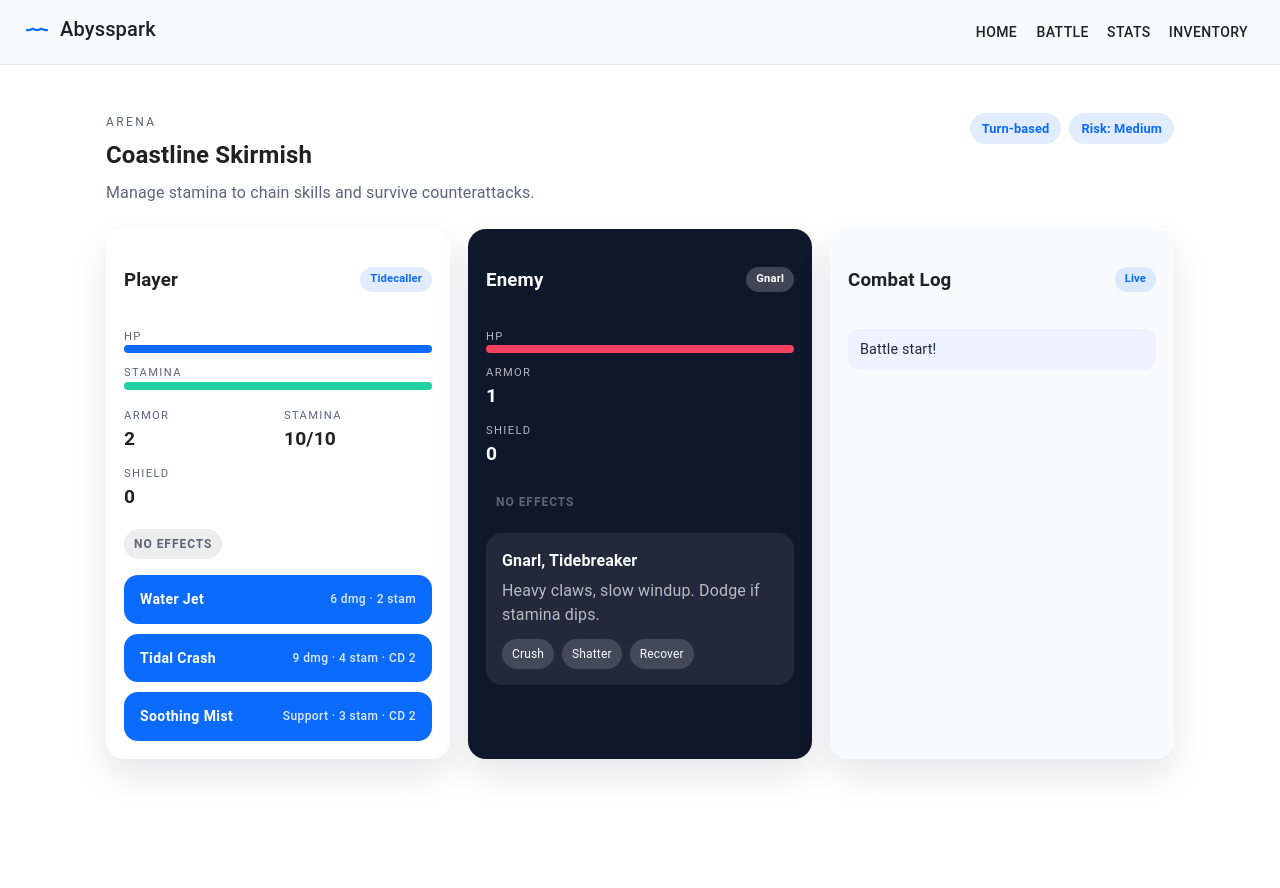
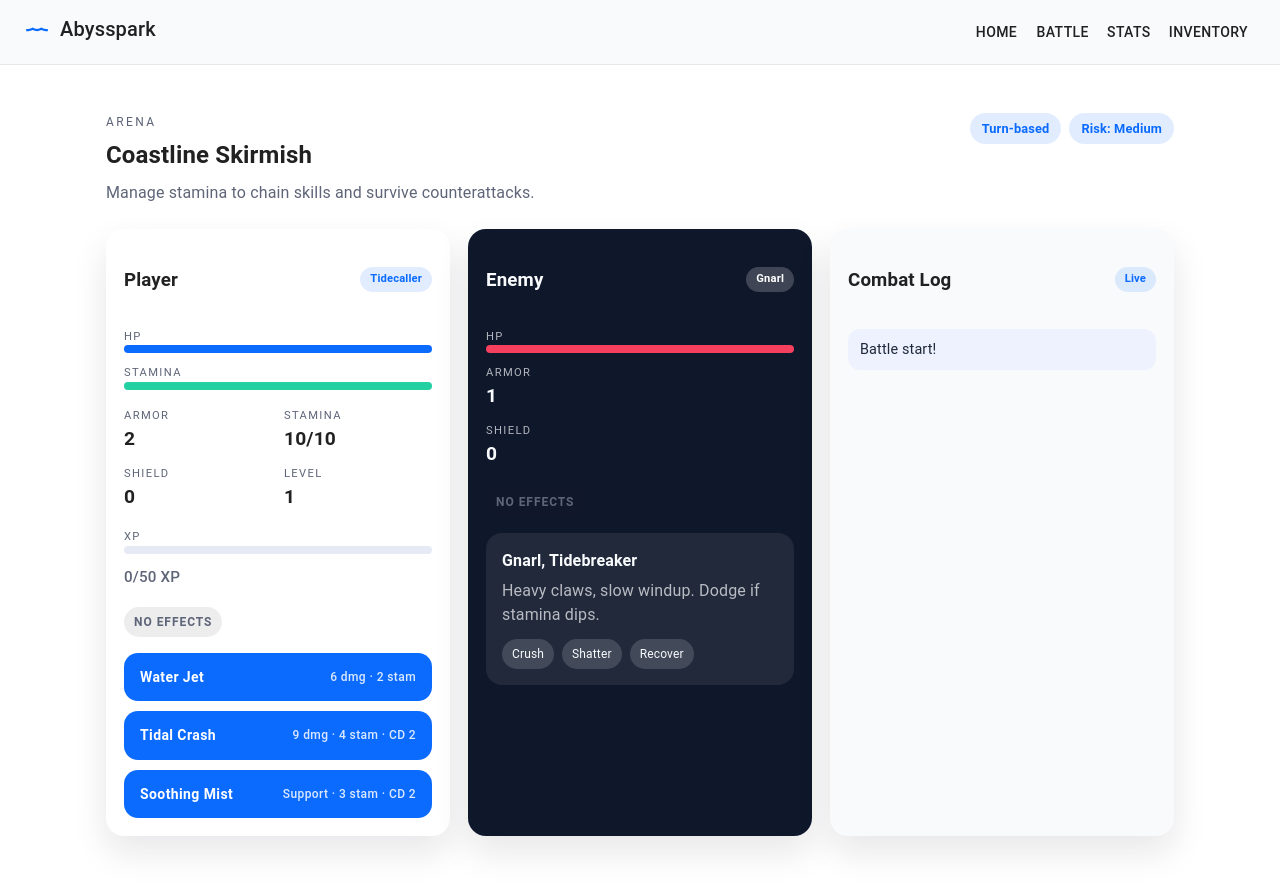
Before and after one commit to Ilobavic/text-game-, a React (Vite) app: page /battle in a window 1280 px wide. Shown: the top 888 px of the page. Before the commit the page ends 823 px from the top, so only its background shows below. Built offline with nearby package versions, Linux system fonts and the light colour scheme.

Commit message:
Add XP progression and leveling

```diff
--- a/src/game/combat.js
+++ b/src/game/combat.js
@@ -8,6 +8,15 @@ export function createDefaultPlayer() {
     maxStamina: 10,
     shield: 0,
     statuses: [],
+    level: 1,
+    xp: 0,
+    nextLevelXp: 50,
+    perkPoints: 0,
+    perks: {
+      vigor: 0,
+      focus: 0,
+      flow: 0,
+    },
     skills: [
       {
         name: "Water Jet",
@@ -48,6 +57,7 @@ export function createDefaultEnemy() {
     armor: 1,
     shield: 0,
     statuses: [],
+    xpReward: 35,
   };
 }
 
@@ -160,3 +170,31 @@ export function applySkill(player, enemy, skill) {
 
   return { player: newPlayer, enemy: newEnemy, logs };
 }
+
+export function applyXp(player, amount) {
+  let updated = { ...player, xp: player.xp + amount };
+  const logs = [];
+  let leveled = false;
+
+  while (updated.xp >= updated.nextLevelXp) {
+    updated = {
+      ...updated,
+      xp: updated.xp - updated.nextLevelXp,
+      level: updated.level + 1,
+      nextLevelXp: Math.round(updated.nextLevelXp * 1.25 + 20),
+      perkPoints: (updated.perkPoints || 0) + 1,
+      maxHealth: updated.maxHealth + 4,
+      maxStamina: updated.maxStamina + 1,
+    };
+    updated.health = updated.maxHealth;
+    updated.stamina = updated.maxStamina;
+    leveled = true;
+    logs.push(`Level up! You are now level ${updated.level}.`);
+  }
+
+  if (!leveled) {
+    logs.push(`You gained ${amount} XP.`);
+  }
+
+  return { player: updated, logs };
+}
--- a/src/pages/Battle.jsx
+++ b/src/pages/Battle.jsx
@@ -8,10 +8,21 @@ import {
   applyDamage,
   hasStatus,
   tickStatuses,
+  applyXp,
 } from "../game/combat";
 
 export default function Battle() {
-  const [player, setPlayer] = useState(createDefaultPlayer());
+  const [player, setPlayer] = useState(() => {
+    const stored = localStorage.getItem("playerProfile");
+    if (stored) {
+      try {
+        return JSON.parse(stored);
+      } catch (e) {
+        return createDefaultPlayer();
+      }
+    }
+    return createDefaultPlayer();
+  });
   const [enemy, setEnemy] = useState(createDefaultEnemy());
   const [log, setLog] = useState(["Battle start!"]);
 
@@ -85,10 +96,15 @@ export default function Battle() {
 
     if (nextEnemy.health <= 0) {
       addLog(`You defeated ${nextEnemy.name}!`);
+      const xpAward = nextEnemy.xpReward || 20;
+      const xpResult = applyXp(nextPlayer, xpAward);
+      nextPlayer = xpResult.player;
+      xpResult.logs.forEach(addLog);
     }
 
     setPlayer(nextPlayer);
     setEnemy(nextEnemy);
+    localStorage.setItem("playerProfile", JSON.stringify(nextPlayer));
   }
 
   return (
@@ -151,6 +167,27 @@ export default function Battle() {
                 <div>
                   <div className="stat-label">Shield</div>
                   <div className="stat-value">{player.shield || 0}</div>
+                </div>
+                <div>
+                  <div className="stat-label">Level</div>
+                  <div className="stat-value">{player.level}</div>
+                </div>
+              </div>
+              <div className="stat-block">
+                <div>
+                  <div className="stat-label">XP</div>
+                  <div className="stat-track">
+                    <span
+                      style={{
+                        width: `${
+                          (player.xp / (player.nextLevelXp || 1)) * 100
+                        }%`,
+                      }}
+                    />
+                  </div>
+                </div>
+                <div className="stat-value subtle">
+                  {player.xp}/{player.nextLevelXp} XP
                 </div>
               </div>
               <div className="status-row">
--- a/src/pages/Stats.jsx
+++ b/src/pages/Stats.jsx
@@ -1,6 +1,7 @@
 import React from "react";
 
 export default function Stats() {
+  const player = JSON.parse(localStorage.getItem("playerProfile") || "null");
   return (
     <div className="stats-page">
       <div className="section-head">
@@ -23,15 +24,27 @@ export default function Stats() {
           <div className="stats-list">
             <div>
               <div className="stat-label">Health</div>
-              <div className="stat-value">40</div>
+              <div className="stat-value">
+                {player?.maxHealth ?? 40}
+              </div>
             </div>
             <div>
               <div className="stat-label">Armor</div>
-              <div className="stat-value">2</div>
+              <div className="stat-value">{player?.armor ?? 2}</div>
             </div>
             <div>
               <div className="stat-label">Stamina</div>
-              <div className="stat-value">10</div>
+              <div className="stat-value">
+                {player?.maxStamina ?? 10}
+              </div>
+            </div>
+            <div>
+              <div className="stat-label">Level</div>
+              <div className="stat-value">{player?.level ?? 1}</div>
+            </div>
+            <div>
+              <div className="stat-label">Perk Points</div>
+              <div className="stat-value">{player?.perkPoints ?? 0}</div>
             </div>
           </div>
         </div>
--- a/src/styles.css
+++ b/src/styles.css
@@ -563,6 +563,12 @@ body {
   font-weight: 600;
 }
 
+.stat-value.subtle {
+  font-size: 0.95rem;
+  color: var(--muted);
+  font-weight: 500;
+}
+
 .panel.enemy .stat-value {
   color: #f8fafc;
 }
```
